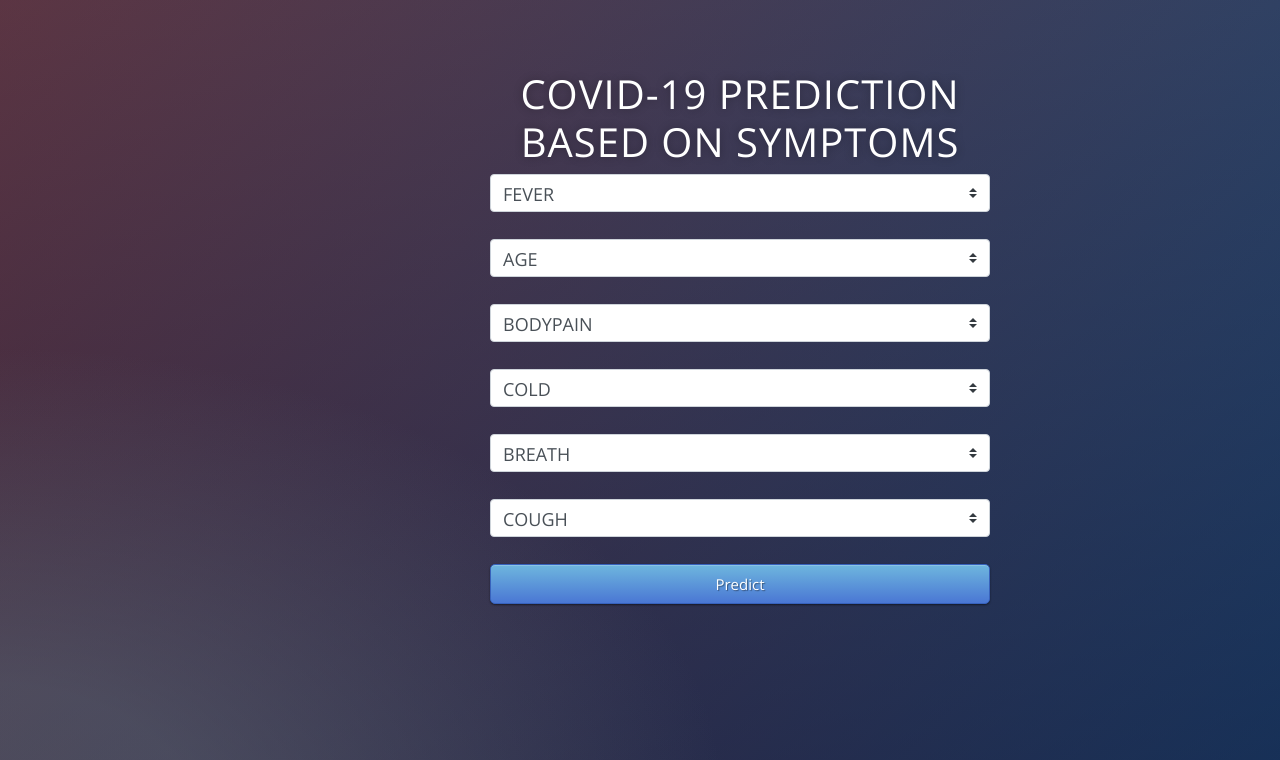
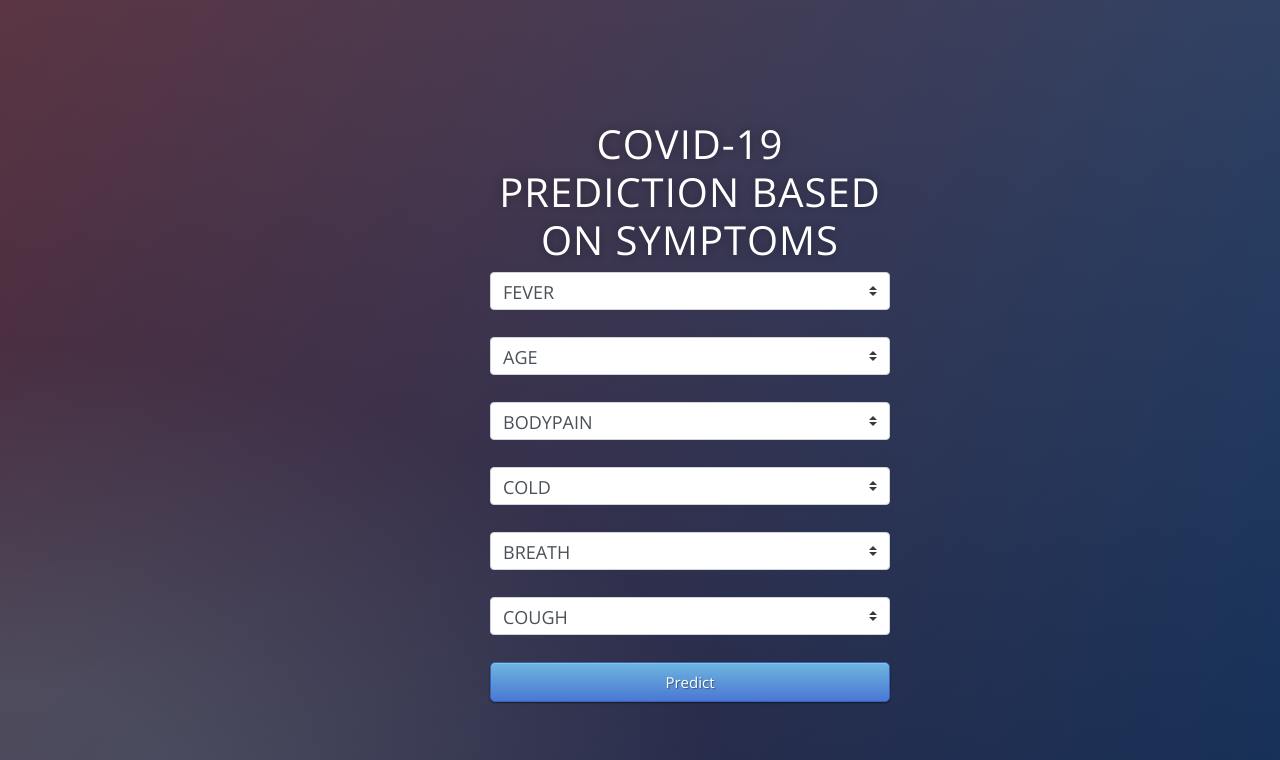
Before and after one commit to SaishMendke/covid_app, a Flask app: page / in a window 1280 px wide. Shown: the top 760 px of the page. Run offline with Flask 2, Linux system fonts and the light colour scheme; some libraries are stand-ins or nearby versions.

Commit message:
Update style.css

```diff
--- a/static/css/style.css
+++ b/static/css/style.css
@@ -34,8 +34,8 @@ body {
     position: absolute;
     top: 40%;
     left: 50%;
-    margin: -250px 0 0 -150px;
-    width:500px;
+    margin: -200px 0 0 -150px;
+    width:400px;
     height:400px;
 }
 
```
